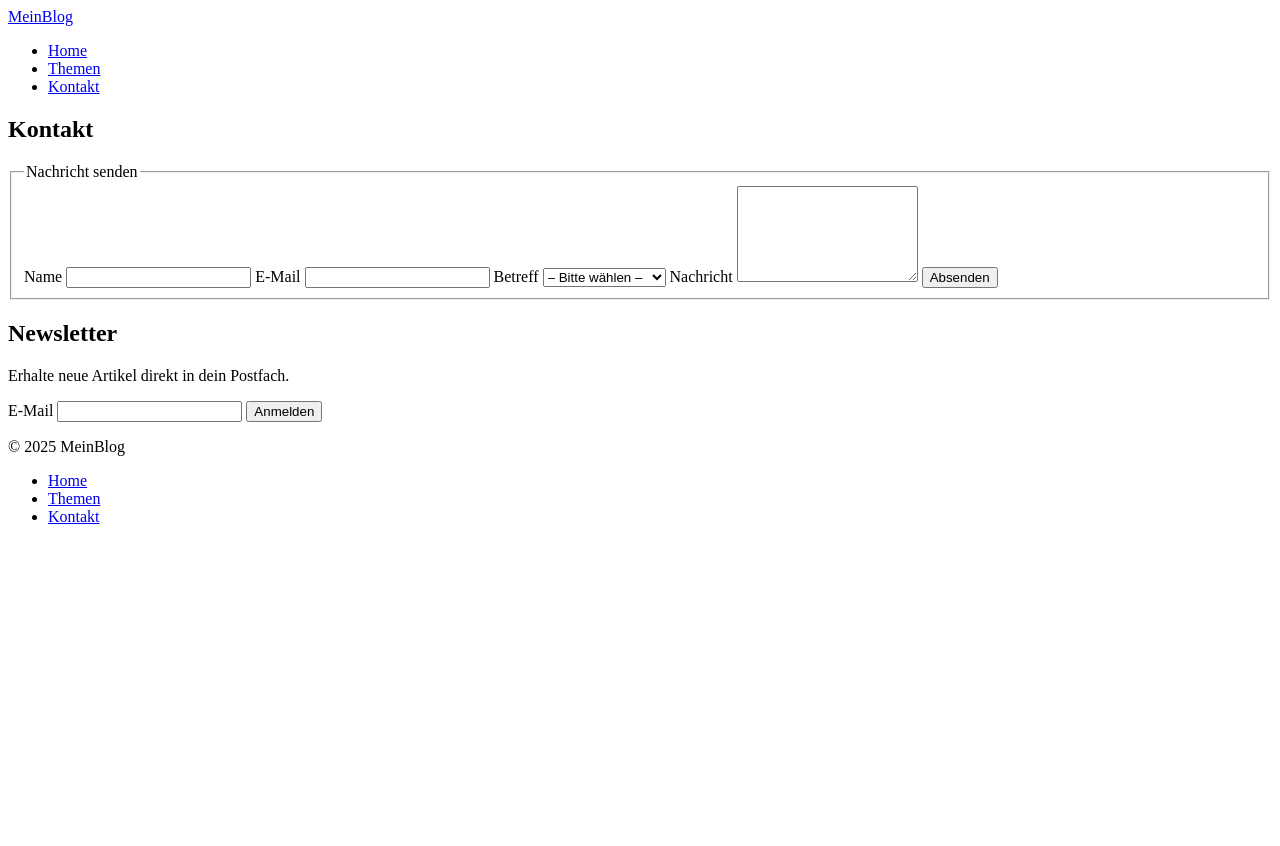
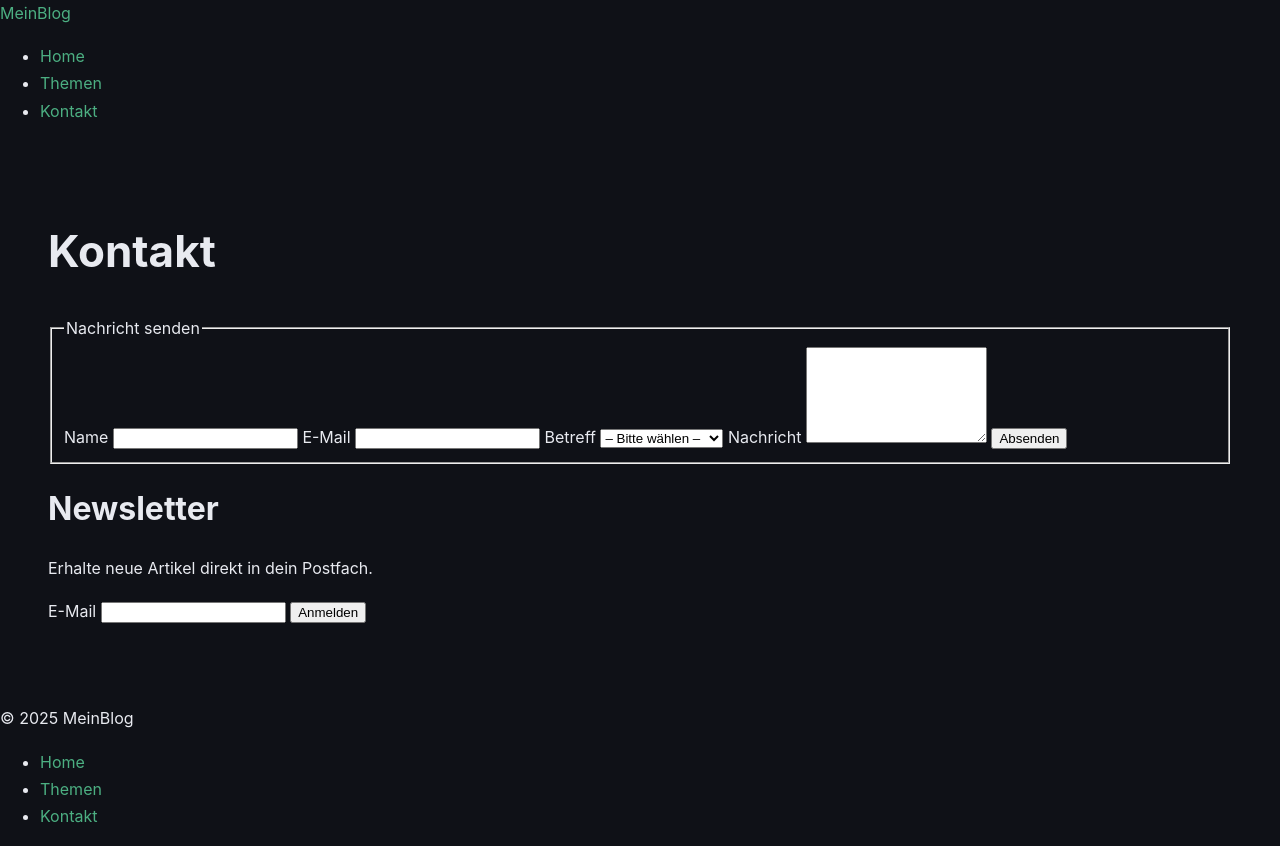
Before and after one commit to lukasfischertbz/m293_projekt, a plain HTML site: page kontakt.html in a window 1280 px wide. Before the commit the page ends 800 px from the top, so only its background shows below. Drawn offline with Linux system fonts and the light colour scheme.

Commit message:
ADD css loader

```diff
--- a/artikel.html
+++ b/artikel.html
@@ -1,14 +1,13 @@
-<!DOCTYPE html>
+<!doctype html>
 <html lang="de">
     <head>
         <meta charset="UTF-8" />
         <meta name="viewport" content="width=device-width, initial-scale=1.0" />
         <meta name="description" content="Artikel lesen." />
         <title>Blog – Artikel</title>
-    <link rel="stylesheet" href="assets/css/style.css" />
+        <script type="module" src="assets/js/cssLoader.js"></script>
     </head>
     <body data-page="artikel">
-
         <header>
             <a href="index.html" class="logo">MeinBlog</a>
             <nav aria-label="Hauptnavigation">
--- /dev/null
+++ b/assets/css/desktop.css
@@ -0,0 +1,82 @@
+/* assets/css/desktop.css */
+:root {
+    --color-bg: #0f1117;
+    --color-surface: #1a1d27;
+    --color-border: #2a2d3a;
+    --color-text-primary: #e8eaf0;
+    --color-text-secondary: #8b8fa8;
+    --color-accent: #4caf82;
+    --color-accent-hover: #6fcba0;
+    --font-sans: "Inter", sans-serif;
+    --text-sm: 0.875rem;
+    --text-base: 1rem;
+    --text-xl: 1.5rem;
+    --text-2xl: 2rem;
+    --text-3xl: 2.75rem;
+    --space-sm: 8px;
+    --space-md: 16px;
+    --space-lg: 24px;
+    --space-xl: 32px;
+    --space-2xl: 48px;
+    --radius-sm: 4px;
+    --radius-md: 8px;
+    --radius-lg: 12px;
+}
+
+body {
+    background: var(--color-bg);
+    color: var(--color-text-primary);
+    font-family: var(--font-sans);
+    font-size: var(--text-base);
+    line-height: 1.7;
+    margin: 0;
+}
+
+main {
+    max-width: 1200px;
+    margin-inline: auto;
+    padding: var(--space-2xl);
+}
+
+#artikel-liste {
+    columns: 2;
+    gap: var(--space-xl);
+}
+
+.artikel-card {
+    background: var(--color-surface);
+    border: 1px solid var(--color-border);
+    border-radius: var(--radius-md);
+    padding: var(--space-lg);
+    margin-bottom: var(--space-xl);
+    break-inside: avoid;
+}
+
+h1 {
+    font-size: var(--text-3xl);
+    font-weight: 700;
+    line-height: 1.2;
+}
+h2 {
+    font-size: var(--text-2xl);
+    font-weight: 700;
+    line-height: 1.2;
+}
+h3 {
+    font-size: var(--text-xl);
+    font-weight: 700;
+    line-height: 1.2;
+}
+
+a {
+    color: var(--color-accent);
+    text-decoration: none;
+}
+a:hover {
+    color: var(--color-accent-hover);
+}
+
+.meta {
+    font-size: var(--text-sm);
+    color: var(--color-text-secondary);
+}
--- /dev/null
+++ b/assets/css/mobile.css
@@ -0,0 +1,77 @@
+/* assets/css/mobile.css */
+:root {
+    --color-bg: #0f1117;
+    --color-surface: #1a1d27;
+    --color-border: #2a2d3a;
+    --color-text-primary: #e8eaf0;
+    --color-text-secondary: #8b8fa8;
+    --color-accent: #4caf82;
+    --color-accent-hover: #6fcba0;
+    --font-sans: "Inter", sans-serif;
+    --text-sm: 0.875rem;
+    --text-base: 1rem;
+    --text-xl: 1.5rem;
+    --text-2xl: 2rem;
+    --text-3xl: 2.75rem;
+    --space-sm: 8px;
+    --space-md: 16px;
+    --space-lg: 24px;
+    --space-xl: 32px;
+    --space-2xl: 48px;
+    --radius-sm: 4px;
+    --radius-md: 8px;
+    --radius-lg: 12px;
+}
+
+body {
+    background: var(--color-bg);
+    color: var(--color-text-primary);
+    font-family: var(--font-sans);
+    font-size: var(--text-base);
+    line-height: 1.7;
+    margin: 0;
+    padding: var(--space-md);
+}
+
+#artikel-liste {
+    columns: 1;
+    gap: var(--space-lg);
+}
+
+.artikel-card {
+    background: var(--color-surface);
+    border: 1px solid var(--color-border);
+    border-radius: var(--radius-md);
+    padding: var(--space-md);
+    margin-bottom: var(--space-lg);
+    break-inside: avoid;
+}
+
+h1 {
+    font-size: var(--text-3xl);
+    font-weight: 700;
+    line-height: 1.2;
+}
+h2 {
+    font-size: var(--text-2xl);
+    font-weight: 700;
+    line-height: 1.2;
+}
+h3 {
+    font-size: var(--text-xl);
+    font-weight: 700;
+    line-height: 1.2;
+}
+
+a {
+    color: var(--color-accent);
+    text-decoration: none;
+}
+a:hover {
+    color: var(--color-accent-hover);
+}
+
+.meta {
+    font-size: var(--text-sm);
+    color: var(--color-text-secondary);
+}
--- /dev/null
+++ b/assets/js/cssLoader.js
@@ -0,0 +1,16 @@
+"use strict";
+
+const isMobile = /iPhone|iPad|iPod|Android/i.test(navigator.userAgent);
+
+function loadCSS(href) {
+  const link = document.createElement("link");
+  link.rel = "stylesheet";
+  link.href = href;
+  document.head.appendChild(link);
+}
+
+if (isMobile) {
+  loadCSS("assets/css/mobile.css");
+} else {
+  loadCSS("assets/css/desktop.css");
+}
--- a/kontakt.html
+++ b/kontakt.html
@@ -1,27 +1,30 @@
-<!DOCTYPE html>
+<!doctype html>
 <html lang="de">
     <head>
         <meta charset="UTF-8" />
         <meta name="viewport" content="width=device-width, initial-scale=1.0" />
-    <meta name="description" content="Kontaktiere uns oder melde dich für den Newsletter an." />
+        <meta
+            name="description"
+            content="Kontaktiere uns oder melde dich für den Newsletter an."
+        />
         <title>Blog – Kontakt</title>
-    <link rel="stylesheet" href="assets/css/style.css" />
+        <script type="module" src="assets/js/cssLoader.js"></script>
     </head>
     <body>
-
         <header>
             <a href="index.html" class="logo">MeinBlog</a>
             <nav aria-label="Hauptnavigation">
                 <ul>
                     <li><a href="index.html">Home</a></li>
                     <li><a href="themen.html">Themen</a></li>
-          <li><a href="kontakt.html" aria-current="page">Kontakt</a></li>
+                    <li>
+                        <a href="kontakt.html" aria-current="page">Kontakt</a>
+                    </li>
                 </ul>
             </nav>
         </header>
 
         <main>
-
             <section aria-labelledby="kontakt-heading">
                 <h1 id="kontakt-heading">Kontakt</h1>
 
@@ -30,22 +33,41 @@
                         <legend>Nachricht senden</legend>
 
                         <label for="name">Name</label>
-            <input type="text" id="name" name="name" autocomplete="name" required />
+                        <input
+                            type="text"
+                            id="name"
+                            name="name"
+                            autocomplete="name"
+                            required
+                        />
 
                         <label for="email">E-Mail</label>
-            <input type="email" id="email" name="email" autocomplete="email" required />
+                        <input
+                            type="email"
+                            id="email"
+                            name="email"
+                            autocomplete="email"
+                            required
+                        />
 
                         <label for="betreff">Betreff</label>
                         <select id="betreff" name="betreff" required>
                             <option value="">– Bitte wählen –</option>
                             <option value="frage">Frage</option>
                             <option value="feedback">Feedback</option>
-              <option value="zusammenarbeit">Zusammenarbeit</option>
+                            <option value="zusammenarbeit">
+                                Zusammenarbeit
+                            </option>
                             <option value="sonstiges">Sonstiges</option>
                         </select>
 
                         <label for="nachricht">Nachricht</label>
-            <textarea id="nachricht" name="nachricht" rows="6" required></textarea>
+                        <textarea
+                            id="nachricht"
+                            name="nachricht"
+                            rows="6"
+                            required
+                        ></textarea>
 
                         <button type="submit">Absenden</button>
                     </fieldset>
@@ -60,13 +82,18 @@
 
                 <form id="newsletter-formular" novalidate>
                     <label for="newsletter-email">E-Mail</label>
-          <input type="email" id="newsletter-email" name="email" autocomplete="email" required />
+                    <input
+                        type="email"
+                        id="newsletter-email"
+                        name="email"
+                        autocomplete="email"
+                        required
+                    />
                     <button type="submit">Anmelden</button>
                 </form>
 
                 <p id="newsletter-status" role="status" aria-live="polite"></p>
             </section>
-
         </main>
 
         <footer>
```
Also changed, not shown: index.html (+1 -1 lines), themen.html (+14 -8 lines), 1 other file. Lines whose indentation alone changed are shown as unchanged.
